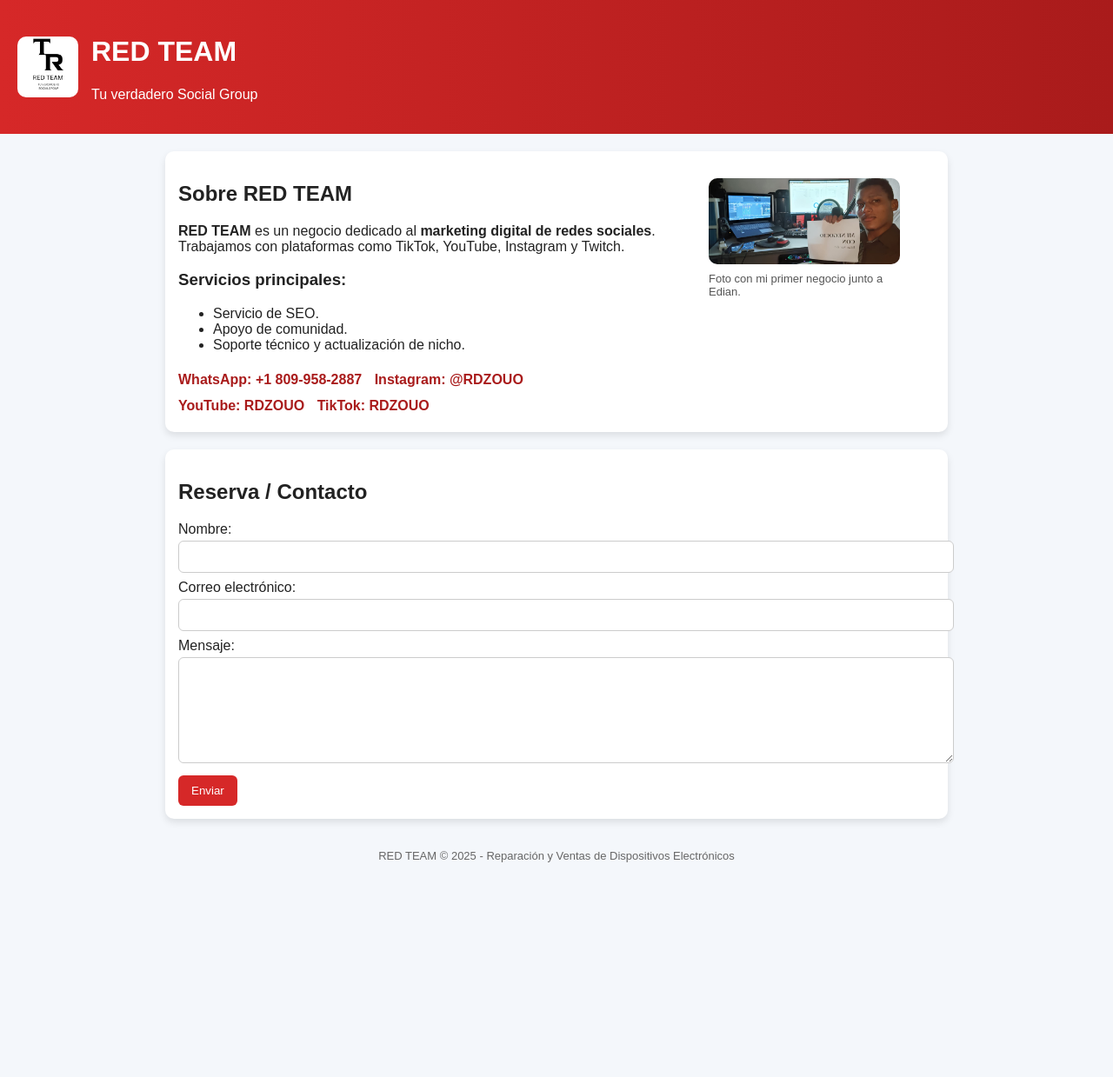
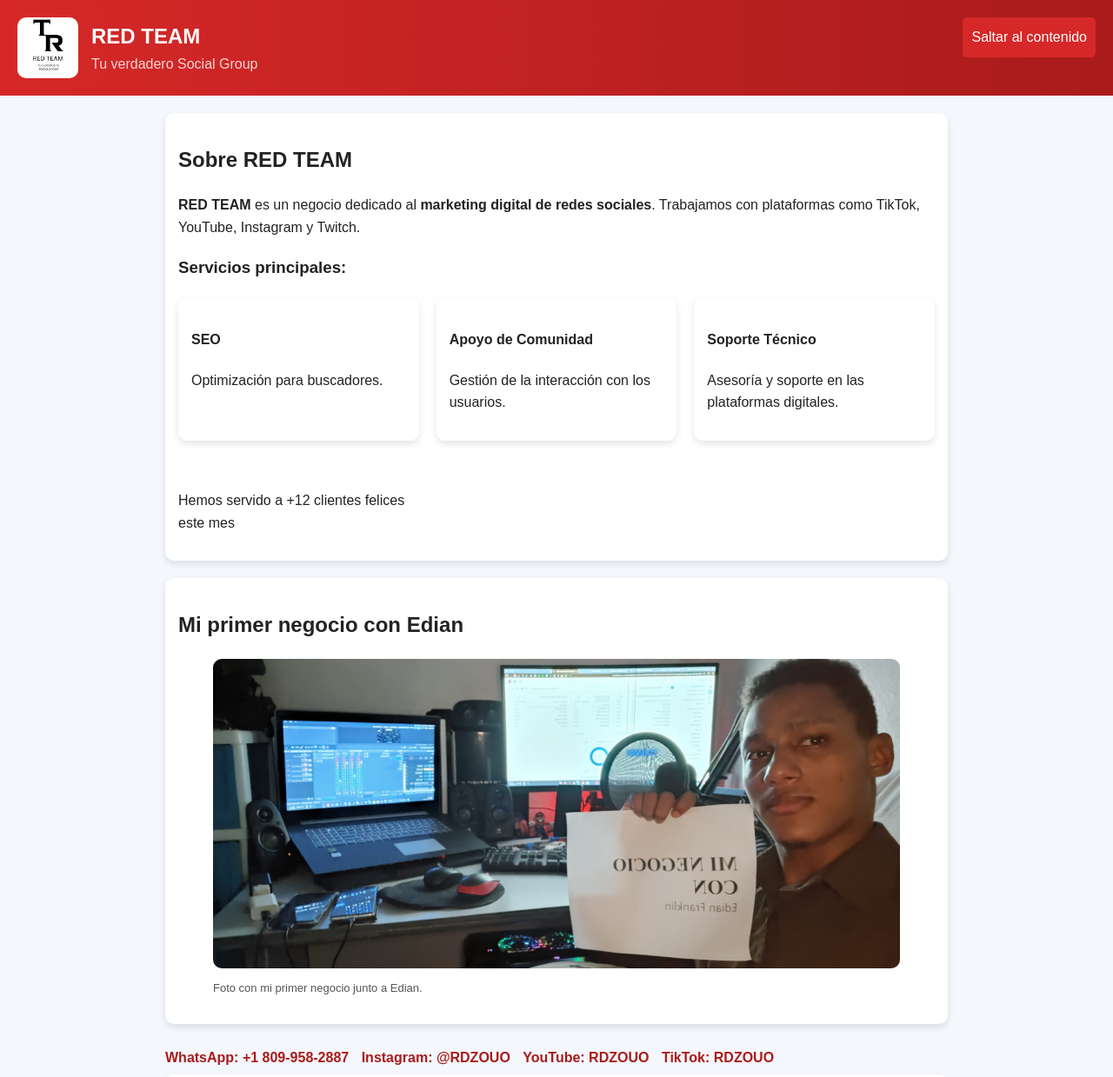
Before and after one commit to RGO-hash/Programacion-III, a plain HTML site: page practica 1/index.html in a window 1280 px wide. Shown: the top 1239 px of the page at 87% size. Before the commit the page ends 1007 px from the top, so only its background shows below. Drawn offline with Linux system fonts and the light colour scheme.

Commit message:
Add files via upload

```diff
--- a/practica 1/index.html
+++ b/practica 1/index.html
@@ -4,194 +4,275 @@
   <!-- Metadatos del documento -->
   <meta charset="utf-8"> <!-- Establece la codificación de caracteres (UTF-8) para que se muestren correctamente caracteres especiales como acentos -->
   <meta name="viewport" content="width=device-width, initial-scale=1"> <!-- Hace que la página sea responsiva en dispositivos móviles -->
-  <title>RED TEAM - Marketing digital | Tu verdadero Social Group</title> <!-- Título que aparece en la pestaña del navegador -->
+  <meta name="description" content="RED TEAM - Marketing Digital. Servicios de SEO, apoyo a la comunidad y soporte técnico en plataformas como TikTok, YouTube, Instagram y Twitch.">
+  <title>RED TEAM - Marketing digital | Tu verdadero Social Group</title>
 
   <style>
-    /* ======================================
-       Estilos globales (CSS) para la apariencia de la página
-       ====================================== */
+    /* ===========================================
+       Variables CSS para colores y tamaños
+       =========================================== */
+    :root {
+      --primary-color: #d62828; /* Rojo para botones y enlaces */
+      --secondary-color: #a91b1b; /* Rojo oscuro para textos destacados */
+      --background-color: #f4f7fb; /* Fondo de página */
+      --text-color: #222; /* Color de texto principal */
+      --font-family: 'Arial', sans-serif; /* Fuente general */
+      --font-size-base: 16px; /* Tamaño de fuente base */
+      --font-size-heading: 24px; /* Tamaño para títulos */
+      --font-size-subheading: 18px; /* Tamaño para subtítulos */
+    }
+
+    /* ===========================================
+       Estilos globales (CSS)
+       =========================================== */
     body {
-      margin: 0; /* Elimina el margen por defecto del navegador */
-      font-family: Arial, sans-serif; /* Establece la fuente predeterminada */
-      background: #f4f7fb; /* Color de fondo */
-      color: #222; /* Color de texto */
+      margin: 0; /* Elimina el margen por defecto */
+      font-family: var(--font-family); /* Establece la fuente en base a la variable definida */
+      background: var(--background-color); /* Aplica el color de fondo */
+      color: var(--text-color); /* Establece el color de texto */
+      font-size: var(--font-size-base); /* Define el tamaño base de la fuente */
+      line-height: 1.6; /* Define la altura de línea para facilitar la lectura */
+    }
+
+    /* Enlace "Saltar al contenido" */
+    a[href="#contenido"] {
+      position: fixed; /* Posiciona el enlace de forma fija en la pantalla */
+      top: 20px; /* Distancia desde la parte superior */
+      right: 20px; /* Distancia desde la parte derecha */
+      background: var(--primary-color); /* Aplica color de fondo */
+      color: white; /* El texto será blanco */
+      padding: 10px; /* Espaciado interno */
+      text-decoration: none; /* Elimina subrayado */
+      border-radius: 5px; /* Bordes redondeados */
+      z-index: 1000; /* Asegura que el enlace esté encima de otros elementos */
+    }
+
+    a[href="#contenido"]:focus {
+      outline: 2px solid var(--secondary-color); /* Mejora accesibilidad: destaca el enlace cuando se enfoca */
     }
 
     header {
-      background: linear-gradient(90deg, #d62828, #a91b1b); /* Fondo de color degradado */
-      color: white; /* Color de texto en el encabezado */
-      padding: 20px; /* Espaciado dentro del encabezado */
-      display: flex; /* Utiliza Flexbox para organizar el contenido */
-      align-items: center; /* Alinea los elementos verticalmente */
-      gap: 15px; /* Espacio entre el logo y el texto */
+      background: linear-gradient(90deg, var(--primary-color), var(--secondary-color)); /* Fondo con un gradiente */
+      color: white; /* Texto blanco */
+      padding: 20px; /* Espaciado interno */
+      display: flex; /* Utiliza un diseño flexible */
+      align-items: center; /* Centra los elementos verticalmente */
+      gap: 15px; /* Espaciado entre los elementos */
+      transition: transform 0.5s ease-in-out; /* Transición suave para efectos en el header */
     }
 
-    /* Estilos para la imagen del logo */
     header img.logo {
-      width: 70px; /* Ancho de la imagen */
-      height: 70px; /* Alto de la imagen */
+      width: 70px; /* Establece el tamaño del logo */
+      height: 70px; /* Establece el tamaño del logo */
       border-radius: 10px; /* Bordes redondeados */
-      object-fit: cover; /* Ajusta la imagen para que cubra el área sin distorsionarse */
+      object-fit: cover; /* Ajusta la imagen para que cubra completamente el contenedor */
+      animation: fadeInBounce 2s ease-in-out; /* Animación del logo */
     }
 
-    /* Estilo para el contenedor principal */
-    main {
-      max-width: 900px; /* Ancho máximo de la página */
-      margin: 20px auto; /* Centra la página horizontalmente y agrega un espacio superior */
-      padding: 0 15px; /* Espaciado interno */
+    header h1 {
+      font-size: var(--font-size-heading); /* Establece el tamaño de fuente para el título */
+      margin: 0; /* Elimina el margen por defecto */
     }
 
-    /* Estilo para las tarjetas de contenido */
-    .card {
-      background: white; /* Fondo blanco */
-      padding: 15px; /* Espaciado dentro de las tarjetas */
-      border-radius: 10px; /* Bordes redondeados */
-      margin-bottom: 20px; /* Espacio debajo de cada tarjeta */
-      box-shadow: 0 4px 8px rgba(0,0,0,0.1); /* Sombra sutil */
+    header p {
+      font-size: var(--font-size-base); /* Establece el tamaño de fuente para el párrafo */
+      margin: 0; /* Elimina el margen por defecto */
+      opacity: 0.8; /* Opacidad del 80% */
     }
 
-    /* Estilo de la cuadrícula de dos columnas */
-    .grid-2 {
-      display: grid; /* Utiliza Grid Layout */
-      grid-template-columns: 1fr 300px; /* Dos columnas, la segunda tiene un ancho fijo de 300px */
-      gap: 20px; /* Espacio entre columnas */
+    /* ===========================================
+       Contenedor principal
+       =========================================== */
+    main {
+      max-width: 900px; /* Limita el ancho máximo del contenedor */
+      margin: 20px auto; /* Centra el contenedor en la página */
+      padding: 0 15px; /* Agrega espaciado interno */
     }
 
-    /* Estilos para las imágenes dentro de la etiqueta <figure> */
+    .card {
+      background: white; /* Fondo blanco para las tarjetas */
+      padding: 15px; /* Espaciado interno */
+      border-radius: 10px; /* Bordes redondeados */
+      margin-bottom: 20px; /* Espaciado en la parte inferior */
+      box-shadow: 0 4px 8px rgba(0,0,0,0.1); /* Sombra sutil alrededor de las tarjetas */
+    }
+
+    .grid-2 {
+      display: grid; /* Utiliza un diseño en cuadrícula */
+      grid-template-columns: 1fr 300px; /* Dos columnas, una flexible y otra de 300px */
+      gap: 20px; /* Espaciado entre las columnas */
+    }
+
+    .grid-services {
+      display: grid; /* Utiliza un diseño en cuadrícula */
+      grid-template-columns: repeat(auto-fill, minmax(250px, 1fr)); /* Ajuste dinámico de columnas */
+      gap: 20px; /* Espaciado entre las columnas */
+    }
+
     figure img {
-      width: 100%; /* La imagen ocupa todo el ancho disponible */
-      border-radius: 10px; /* Bordes redondeados */
+      width: 100%; /* La imagen ocupará todo el ancho del contenedor */
+      border-radius: 10px; /* Bordes redondeados en las imágenes */
+      object-fit: cover; /* Asegura que la imagen cubra completamente el contenedor */
     }
 
     figcaption {
-      font-size: 13px; /* Tamaño de la fuente del pie de foto */
-      color: #555; /* Color gris para el pie de foto */
-      margin-top: 5px; /* Espacio superior para separar del contenido */
+      font-size: 13px; /* Tamaño de la fuente para el pie de imagen */
+      color: #555; /* Color gris claro para el pie de imagen */
+      margin-top: 5px; /* Espaciado superior */
     }
 
-    /* Estilo para los enlaces de contacto (WhatsApp, Instagram, etc.) */
     .contact-links a {
-      display: inline-block; /* Los enlaces se muestran en línea pero permiten márgenes */
-      margin: 6px 10px 6px 0; /* Márgenes entre los enlaces */
-      text-decoration: none; /* Elimina el subrayado por defecto */
-      color: #a91b1b; /* Color del enlace */
-      font-weight: bold; /* Hace que el texto sea en negrita */
+      display: inline-block; /* Muestra los enlaces de forma en línea pero con propiedades de bloque */
+      margin: 6px 10px 6px 0; /* Margen alrededor de los enlaces */
+      text-decoration: none; /* Elimina el subrayado de los enlaces */
+      color: var(--secondary-color); /* Color del enlace */
+      font-weight: bold; /* Hace que el texto del enlace sea en negrita */
+      transition: color 0.3s ease; /* Transición suave para cambiar el color */
     }
 
-    /* Estilo para los elementos del formulario */
-    form label {
-      display: block; /* Hace que las etiquetas ocupen toda la línea */
-      margin: 8px 0 4px; /* Espaciado alrededor de las etiquetas */
+    .contact-links a:hover {
+      color: #000; /* Cambia el color del enlace al pasar el mouse */
     }
 
-    /* Estilo para los campos del formulario */
+    form label {
+      display: block; /* Muestra las etiquetas como bloques */
+      margin: 8px 0 4px; /* Márgenes alrededor de las etiquetas */
+      font-weight: bold; /* Texto en negrita */
+    }
+
     input, textarea {
-      width: 100%; /* Los campos ocupan todo el ancho disponible */
-      padding: 10px; /* Relleno dentro de los campos */
+      width: 100%; /* Los campos de entrada ocupan todo el ancho disponible */
+      padding: 10px; /* Espaciado interno */
       border-radius: 6px; /* Bordes redondeados */
       border: 1px solid #ccc; /* Borde gris claro */
+      margin-bottom: 10px; /* Espaciado inferior */
     }
 
-    /* Estilo específico para el área de texto (textarea) */
-    textarea {
-      min-height: 100px; /* Altura mínima */
+    button {
+      background: var(--primary-color); /* Fondo rojo para el botón */
+      color: white; /* Texto blanco en el botón */
+      border: none; /* Elimina el borde por defecto */
+      padding: 10px 15px; /* Espaciado interno */
+      border-radius: 6px; /* Bordes redondeados */
+      cursor: pointer; /* Cambia el cursor cuando se pasa sobre el botón */
+      font-weight: bold; /* Texto en negrita */
+      transition: background 0.3s ease; /* Transición suave para el fondo */
     }
 
-    /* Estilo para el botón de envío */
-    button {
-      background: #d62828; /* Fondo rojo para el botón */
-      color: white; /* Texto blanco */
-      border: none; /* Sin borde */
-      padding: 10px 15px; /* Espaciado dentro del botón */
-      border-radius: 6px; /* Bordes redondeados */
-      margin-top: 10px; /* Espacio encima del botón */
-      cursor: pointer; /* Cambia el cursor a mano cuando se pasa por encima */
+    button:hover {
+      background: #a91b1b; /* Cambia el fondo cuando se pasa el mouse */
     }
 
-    /* Estilos para el pie de página */
     footer {
       text-align: center; /* Centra el texto en el pie de página */
-      font-size: 13px; /* Tamaño de texto pequeño */
-      color: #666; /* Color gris oscuro */
+      font-size: 13px; /* Tamaño de la fuente en el pie de página */
+      color: #666; /* Color gris claro */
       padding: 15px; /* Espaciado interno */
     }
 
-    /* Estilo para dispositivos pequeños */
+    /* ===========================================
+       Animación del logo con fadeIn y bounce
+       =========================================== */
+    @keyframes fadeInBounce {
+      0% { opacity: 0; transform: translateY(-30px); } /* Al inicio, la imagen está oculta y desplazada hacia arriba */
+      60% { opacity: 1; transform: translateY(10px); } /* La imagen aparece y rebota ligeramente */
+      100% { transform: translateY(0); } /* La imagen termina en su posición original */
+    }
+
     @media (max-width: 768px) {
-      .grid-2 { grid-template-columns: 1fr; } /* En pantallas pequeñas, coloca todo en una columna */
+      .grid-2 { grid-template-columns: 1fr; } /* En pantallas pequeñas, se ajusta la cuadrícula a una sola columna */
     }
   </style>
 </head>
 <body>
-  <!-- ========================
-       Encabezado con logo y nombre del negocio
-       ======================== -->
+  <!-- Enlace de "Saltar al contenido" -->
+  <a href="#contenido">Saltar al contenido</a>
+
   <header>
-    <img src="logo.png" alt="Logo RED TEAM" class="logo"> <!-- Logo del negocio -->
+    <img src="logo.png" alt="Logo RED TEAM" class="logo">
     <div>
-      <h1>RED TEAM</h1> <!-- Nombre del negocio -->
-      <p>Tu verdadero Social Group</p> <!-- Eslogan del negocio -->
+      <h1>RED TEAM</h1>
+      <p>Tu verdadero Social Group</p>
     </div>
   </header>
 
-  <main>
-    <!-- ========================
-         Sección de descripción sobre el negocio y foto
-         ======================== -->
-    <section class="card grid-2">
-      <div>
-        <h2>Sobre RED TEAM</h2> <!-- Título de la sección -->
-        <p><strong>RED TEAM</strong> es un negocio dedicado al <strong>marketing digital de redes sociales</strong>.
-        Trabajamos con plataformas como TikTok, YouTube, Instagram y Twitch.</p> <!-- Descripción del negocio -->
+  <main id="contenido">
+    <!-- Sección de descripción sobre el negocio -->
+    <section class="card">
+      <h2>Sobre RED TEAM</h2>
+      <p><strong>RED TEAM</strong> es un negocio dedicado al <strong>marketing digital de redes sociales</strong>.
+      Trabajamos con plataformas como TikTok, YouTube, Instagram y Twitch.</p>
 
-        <h3>Servicios principales:</h3> <!-- Título de la lista de servicios -->
-        <ul>
-          <li>Servicio de SEO.</li> <!-- Elementos de la lista de servicios -->
-          <li>Apoyo de comunidad.</li>
-          <li>Soporte técnico y actualización de nicho.</li>
-        </ul>
-
-        <!-- Enlaces de contacto a las redes sociales -->
-        <div class="contact-links">
-          <a href="https://wa.me/18099582887">WhatsApp: +1 809-958-2887</a>
-          <a href="https://www.instagram.com/rdzouo">Instagram: @RDZOUO</a>
-          <a href="https://www.youtube.com/@RDZOUO">YouTube: RDZOUO</a>
-          <a href="https://www.tiktok.com/@rdzouo">TikTok: RDZOUO</a>
+      <h3>Servicios principales:</h3>
+      <div class="grid-services">
+        <div class="card">
+          <h4>SEO</h4>
+          <p>Optimización para buscadores.</p>
+        </div>
+        <div class="card">
+          <h4>Apoyo de Comunidad</h4>
+          <p>Gestión de la interacción con los usuarios.</p>
+        </div>
+        <div class="card">
+          <h4>Soporte Técnico</h4>
+          <p>Asesoría y soporte en las plataformas digitales.</p>
         </div>
       </div>
+    </section>
 
-      <!-- Imagen del negocio (foto personal o productos) -->
+    <!-- Imagen de primer negocio con Edian -->
+    <section class="card">
+      <h2>Mi primer negocio con Edian</h2>
       <figure>
         <img src="foto_con_edian.jpg" alt="Foto con mi primer negocio con Edian">
-        <figcaption>Foto con mi primer negocio junto a Edian.</figcaption> <!-- Pie de foto -->
+        <figcaption>Foto con mi primer negocio junto a Edian.</figcaption>
       </figure>
     </section>
 
-    <!-- ========================
-         Formulario de contacto
-         ======================== -->
+    <!-- Enlaces de contacto a las redes sociales -->
+    <div class="contact-links">
+      <a href="https://wa.me/18099582887">WhatsApp: +1 809-958-2887</a>
+      <a href="https://www.instagram.com/rdzouo">Instagram: @RDZOUO</a>
+      <a href="https://www.youtube.com/@RDZOUO">YouTube: RDZOUO</a>
+      <a href="https://www.tiktok.com/@rdzouo">TikTok: RDZOUO</a>
+    </div>
+
+    <!-- Sección de contacto -->
     <section class="card">
-      <h2>Reserva / Contacto</h2> <!-- Título del formulario -->
+      <h2>Reserva / Contacto</h2>
       <form>
-        <label for="nombre">Nombre:</label> <!-- Etiqueta para el campo Nombre -->
-        <input type="text" id="nombre" name="nombre" required> <!-- Campo de texto para el nombre -->
+        <label for="nombre">Nombre:</label>
+        <input type="text" id="nombre" name="nombre" required>
 
-        <label for="email">Correo electrónico:</label> <!-- Etiqueta para el campo Email -->
-        <input type="email" id="email" name="email" required> <!-- Campo de correo electrónico -->
+        <label for="email">Correo electrónico:</label>
+        <input type="email" id="email" name="email" required>
 
-        <label for="mensaje">Mensaje:</label> <!-- Etiqueta para el campo Mensaje -->
-        <textarea id="mensaje" name="mensaje" required></textarea> <!-- Área de texto para el mensaje -->
+        <label for="mensaje">Mensaje:</label>
+        <textarea id="mensaje" name="mensaje" required></textarea>
 
-        <button type="submit">Enviar</button> <!-- Botón de envío del formulario -->
+        <button type="submit">Enviar</button>
       </form>
     </section>
+
+    <!-- Mapa incrustado de Google Maps -->
+    <section class="card">
+      <h2>Visítanos</h2>
+      <iframe src="https://www.google.com/maps/embed?pb=!1m18!1m12!1m3!1d3153.655390747494!2d-122.08716668468147!3d37.423070979823244!2m3!1f0!2f0!3f0!3m2!1i1024!2i768!4f13.1!3m3!1m2!1s0x808fbb9ba12a1aab%3A0x6c14fbbc5b6a50e0!2sGoogleplex!5e0!3m2!1ses!2sus!4v1636945816761!5m2!1ses!2sus" width="100%" height="450" style="border:0;" allowfullscreen="" loading="lazy"></iframe>
+    </section>
+
   </main>
 
-  <!-- ========================
-       Pie de página con información adicional
-       ======================== -->
   <footer>
-    RED TEAM © 2025 - Reparación y Ventas de Dispositivos Electrónicos
+    RED TEAM © 2025 - Marketing Digital de Redes Sociales
   </footer>
+
+  <script>
+    // Contador dinámico en la sección de servicios
+    document.addEventListener('DOMContentLoaded', () => {
+      const counterElement = document.createElement('p');
+      counterElement.textContent = 'Hemos servido a +12 clientes felices este mes';
+      document.querySelector('.grid-services').appendChild(counterElement);
+    });
+  </script>
 </body>
 </html>
```
